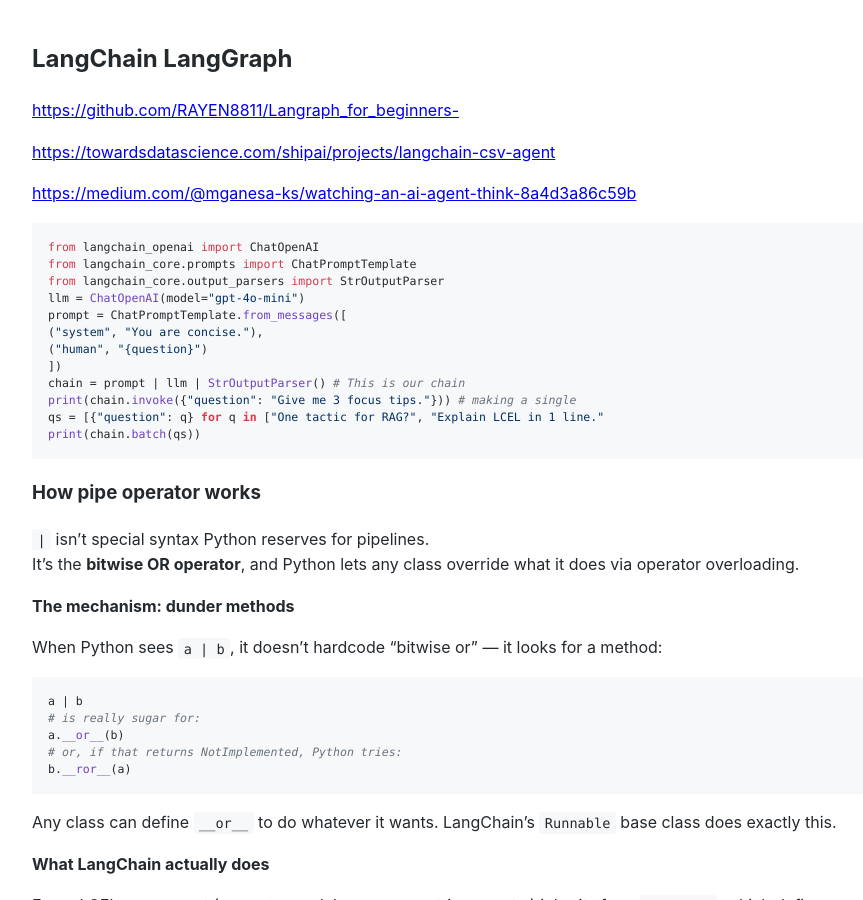
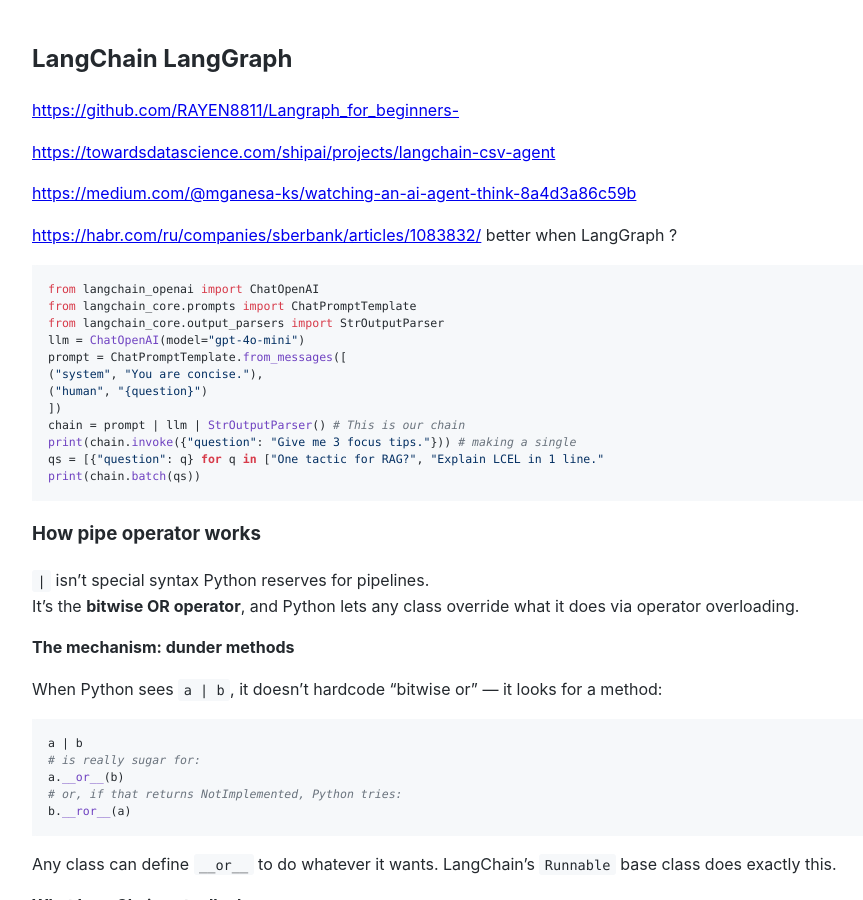
Before and after one commit to Michael-Lubinsky/michael-lubinsky.github.com, a Jekyll site: the page built from ml/langchain.md, in a window 1280 px wide and 900 px high. Shown: the whole window, without its empty margins (158-1021 px from the left). Built offline with Jekyll 4.4.1, drawn with Linux system fonts in a browser that asks for light colours; our own code applies the rules of GitHub Pages for plain Markdown files.

Commit message:
Update langchain.md

````diff
--- a/ml/langchain.md
+++ b/ml/langchain.md
@@ -5,6 +5,8 @@
 <https://towardsdatascience.com/shipai/projects/langchain-csv-agent>
 
 <https://medium.com/@mganesa-ks/watching-an-ai-agent-think-8a4d3a86c59b>
+
+<https://habr.com/ru/companies/sberbank/articles/1083832/> better when LangGraph ?
 
 ```python
 from langchain_openai import ChatOpenAI
````
